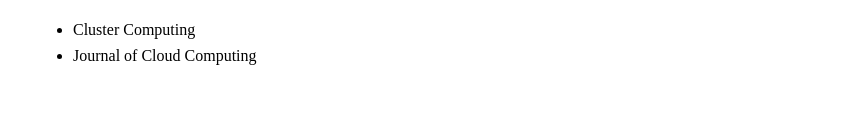
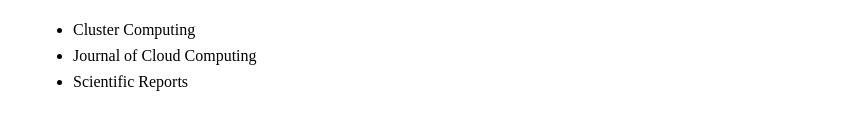
Before and after one commit to davidyuan666/davidyuan666.github.io, a plain HTML site: page index.html in a window 1280 px wide. Shown: the part 1981-2111 px from the top of the page, without its empty margins (207-1071 px from the left). Before the commit the page ends 2090 px from the top, so only its background shows below. Drawn offline with nearby package versions, Linux system fonts and the light colour scheme.

Commit message:
Update index.html

```diff
--- a/index.html
+++ b/index.html
@@ -206,6 +206,7 @@
             <ul>
                 <li>Cluster Computing</li>
                 <li>Journal of Cloud Computing</li>
+                <li>Scientific Reports</li>
             </ul>
         </div>
     </div>
```
